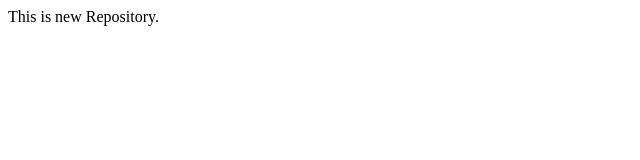
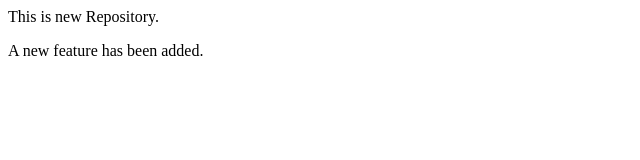
Before and after one commit to mukundvalkambe/Local-Repo, a plain HTML site: page index.html in a window 1280 px wide. Shown: the whole page, without its empty margins (0-640 px from the left). Drawn offline with Linux system fonts and the light colour scheme.

Commit message:
Added Feature

```diff
--- a/index.html
+++ b/index.html
@@ -1 +1,2 @@
 <p>This is new Repository.</p>
+<p>A new feature has been added. </p>
```
